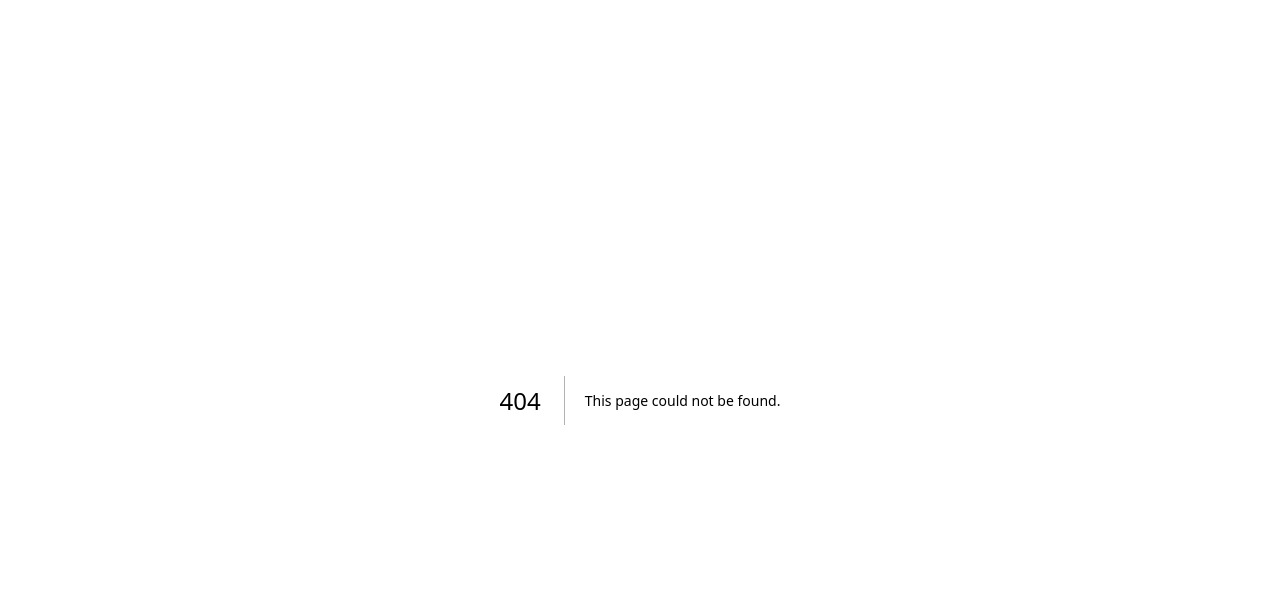
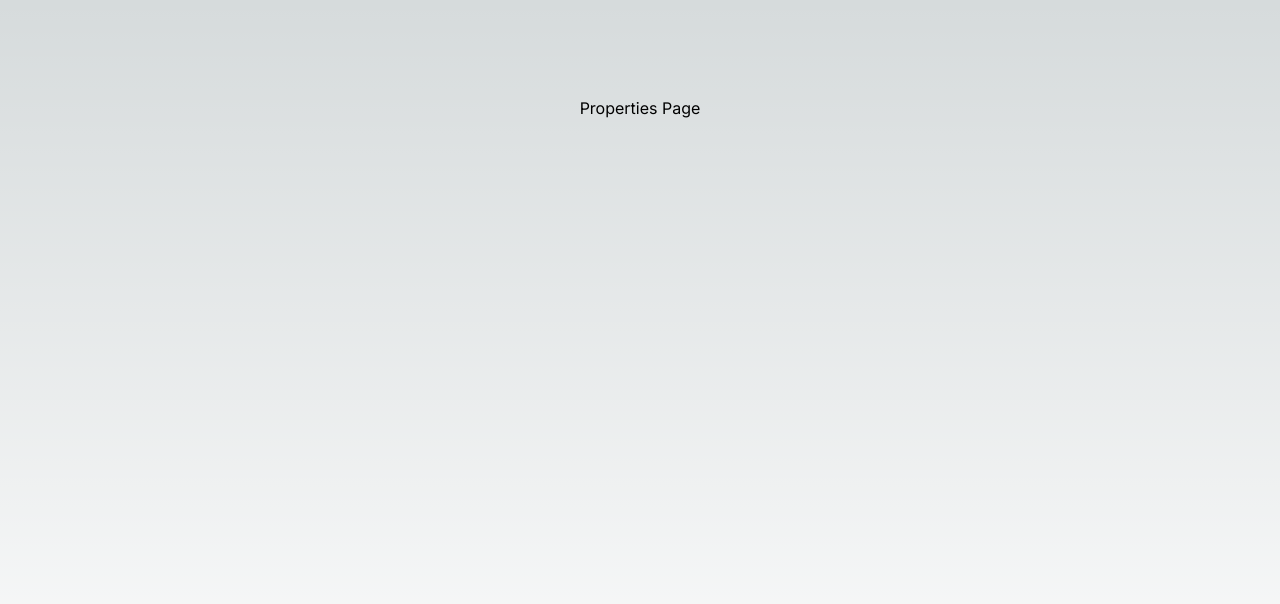
Before and after one commit to Caesar0dev/real-estate-nextjs, a Next.js app: page /properties in a window 1280 px wide. Before the commit this address had no page. Shown: the top 604 px of the page. Built offline with nearby package versions, Linux system fonts and the light colour scheme.

Commit message:
add properties page

```diff
--- /dev/null
+++ b/app/properties/page.tsx
@@ -0,0 +1,9 @@
+import Image from "next/image";
+
+export default function Properties() {
+    return (
+        <main className="flex min-h-screen flex-col items-center justify-between p-24">
+            Properties Page
+        </main>
+    );
+}
```
